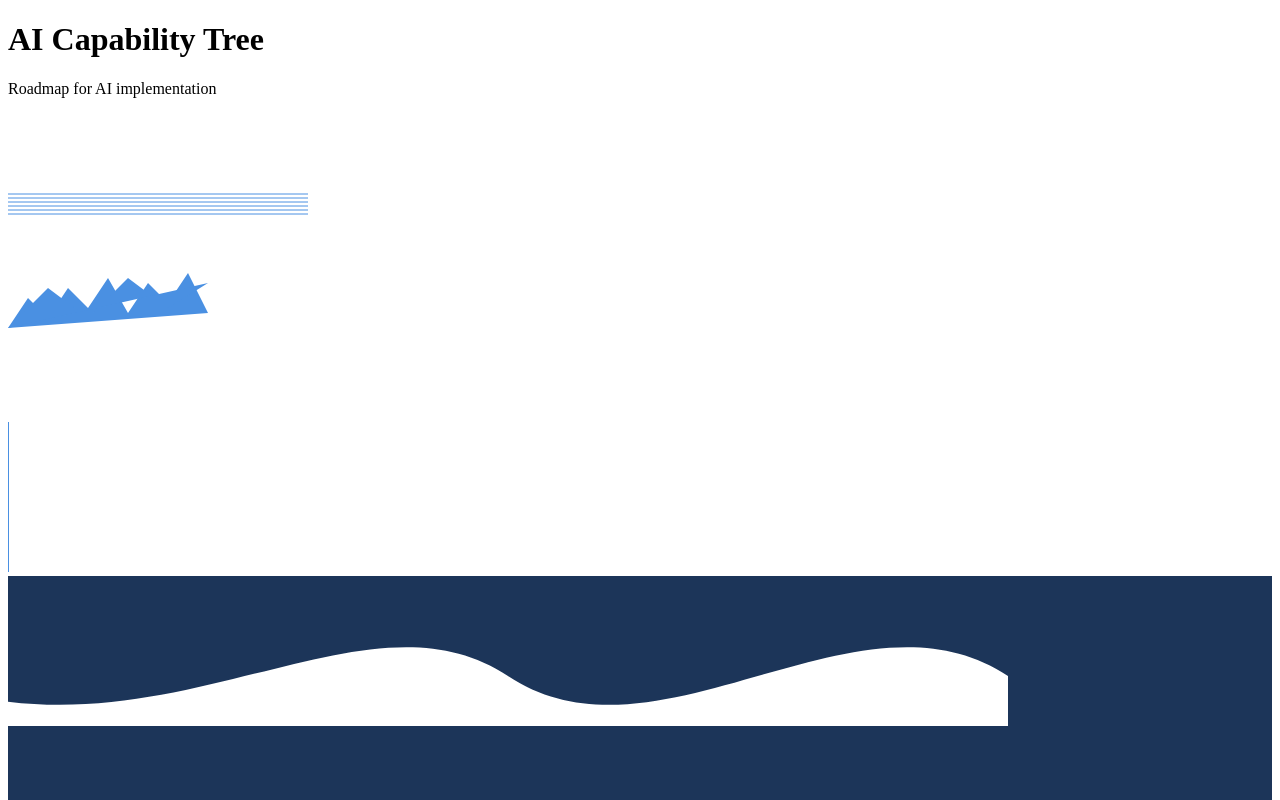
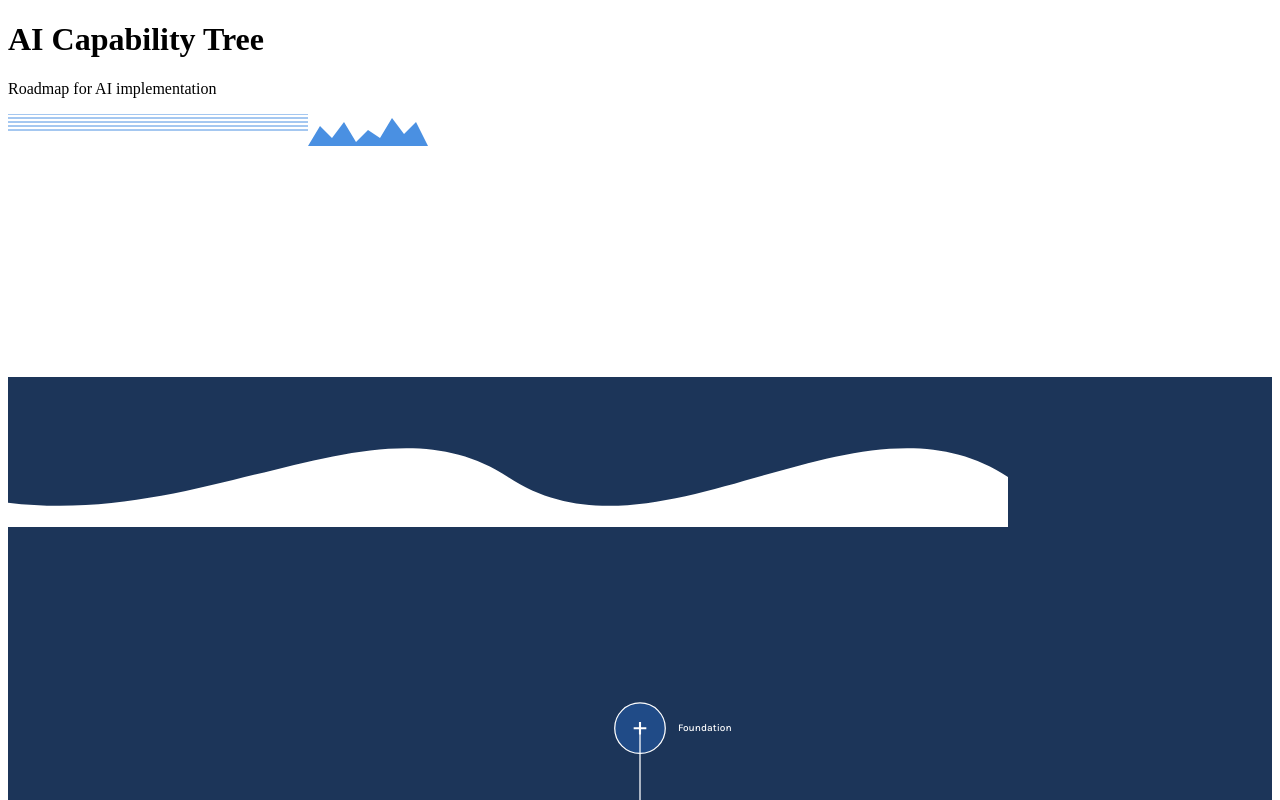
Before and after one commit to CasperGrey/roadmap-tree, a React (Create React App) app: page / in a window 1280 px wide. Shown: the top 800 px of the page. Built offline with nearby package versions, Linux system fonts and the light colour scheme.

Commit message:
trying to fix header sdesign

```diff
--- a/src/App.tsx
+++ b/src/App.tsx
@@ -6,21 +6,9 @@ import { treeData } from './data/treeData';
 export default function App() {
     return (
         <div className="min-h-screen bg-[#1C3559]">
-            <PageHeader />
-            <div className="relative">
-                {/* Connecting element from header to tree */}
-                <svg className="absolute top-0 left-1/2 -translate-x-1/2 w-px h-24">
-                    <line
-                        x1="0"
-                        y1="0"
-                        x2="0"
-                        y2="100%"
-                        stroke="#4A90E2"
-                        strokeWidth="2"
-                        className="opacity-20"
-                    />
-                </svg>
-                <AITree data={treeData} />
+            <PageHeader/>
+            <div className="mt-32"> {/* Space between wave and tree */}
+                <AITree data={treeData}/>
             </div>
         </div>
     );
--- a/src/components/header/PageHeader.tsx
+++ b/src/components/header/PageHeader.tsx
@@ -1,28 +1,28 @@
-
+// src/components/header/PageHeader.tsx
 export default function PageHeader() {
     return (
-        <div className="relative h-48"> {/* Reduced height */}
-            {/* Content - moved to top */}
-            <div className="relative z-10 pt-8 text-center">
-                <h1 className="text-4xl text-white mb-2 font-karla"> {/* Reduced text size */}
+        <div className="relative">
+            {/* Title section */}
+            <div className="pt-8 px-8">
+                <h1 className="text-4xl text-white font-karla">
                     AI Capability Tree
                 </h1>
-                <p className="text-lg text-gray-400 font-poppins">
+                <p className="text-gray-400 font-poppins mt-2">
                     Roadmap for AI implementation
                 </p>
             </div>
 
-            {/* Background decorations */}
-            <div className="absolute bottom-0 left-0 right-0">
-                {/* Horizontal lines as ground - full width */}
-                <svg className="w-full h-24" preserveAspectRatio="none">
-                    {[...Array(6)].map((_, i) => (
+            {/* Top left decorative elements */}
+            <div className="absolute top-20 left-8">
+                {/* Horizontal lines */}
+                <svg className="w-48 h-12 mb-4">
+                    {[...Array(5)].map((_, i) => (
                         <line
                             key={i}
                             x1="0"
-                            y1={i * 4 + 80}  // Starting from bottom
+                            y1={i * 4}
                             x2="100%"
-                            y2={i * 4 + 80}
+                            y2={i * 4}
                             stroke="#4A90E2"
                             strokeWidth="1"
                             className="opacity-20"
@@ -30,23 +30,30 @@ export default function PageHeader() {
                     ))}
                 </svg>
 
-                {/* Mountains above the lines */}
-                <div className="absolute bottom-16 w-full">
-                    <svg className="w-full h-16" preserveAspectRatio="none">
-                        {/* Multiple mountain ranges with different opacities */}
+                {/* Mountains */}
+                <svg className="w-48 h-16">
                     <path
-                            d="M0,60 L20,30 L40,50 L60,20 L80,40 L100,10 L120,45 L140,15 L160,35 L180,5 L200,45 L100%,60"
+                        d="M0,32 L12,12 L24,24 L36,8 L48,28 L60,16 L72,24 L84,4 L96,20 L108,8 L120,32"
                         fill="#4A90E2"
-                            className="opacity-10"
+                        className="opacity-20"
                     />
+                </svg>
+            </div>
+
+            {/* Wave divider - spans full width */}
+            <div className="absolute bottom-0 w-full">
+                <svg
+                    className="w-full h-32"
+                    preserveAspectRatio="none"
+                    viewBox="0 0 1200 100"
+                >
                     <path
-                            d="M0,60 L40,20 L80,50 L120,10 L160,40 L200,15 L100%,60"
-                            fill="#4A90E2"
-                            className="opacity-15"
+                        d="M0,50 C300,20 900,80 1200,50 L1200,100 L0,100 Z"
+                        fill="white"
+                        opacity="0.1"
                     />
                 </svg>
             </div>
         </div>
-        </div>
     );
 }
```
Lines whose indentation alone changed are shown as unchanged.
